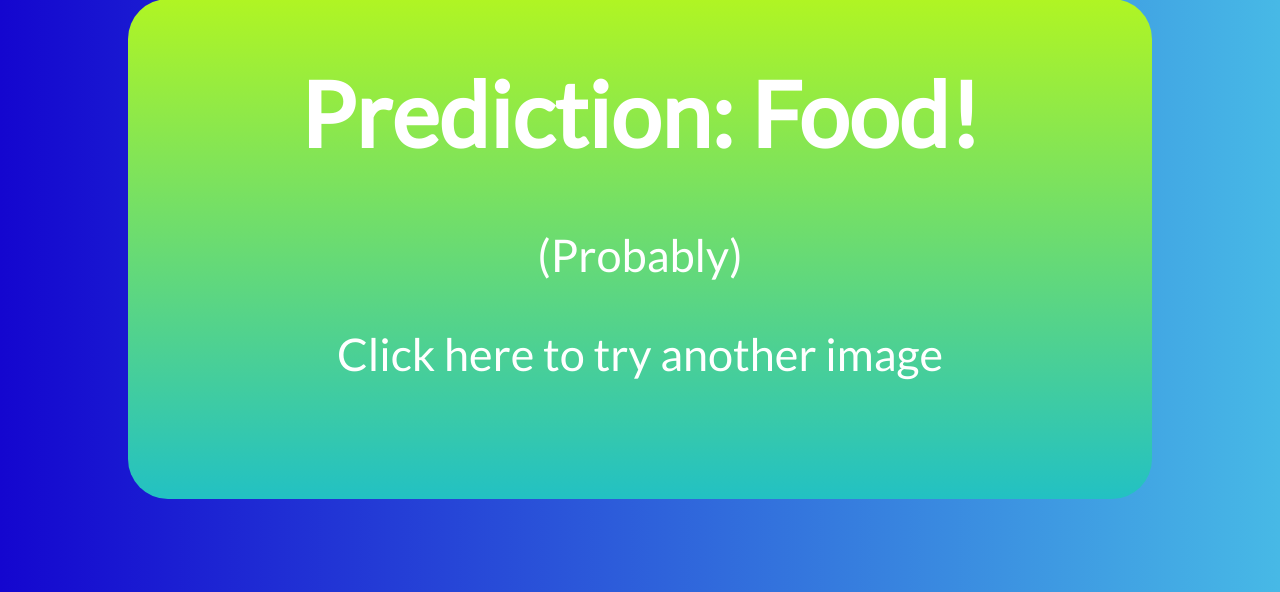
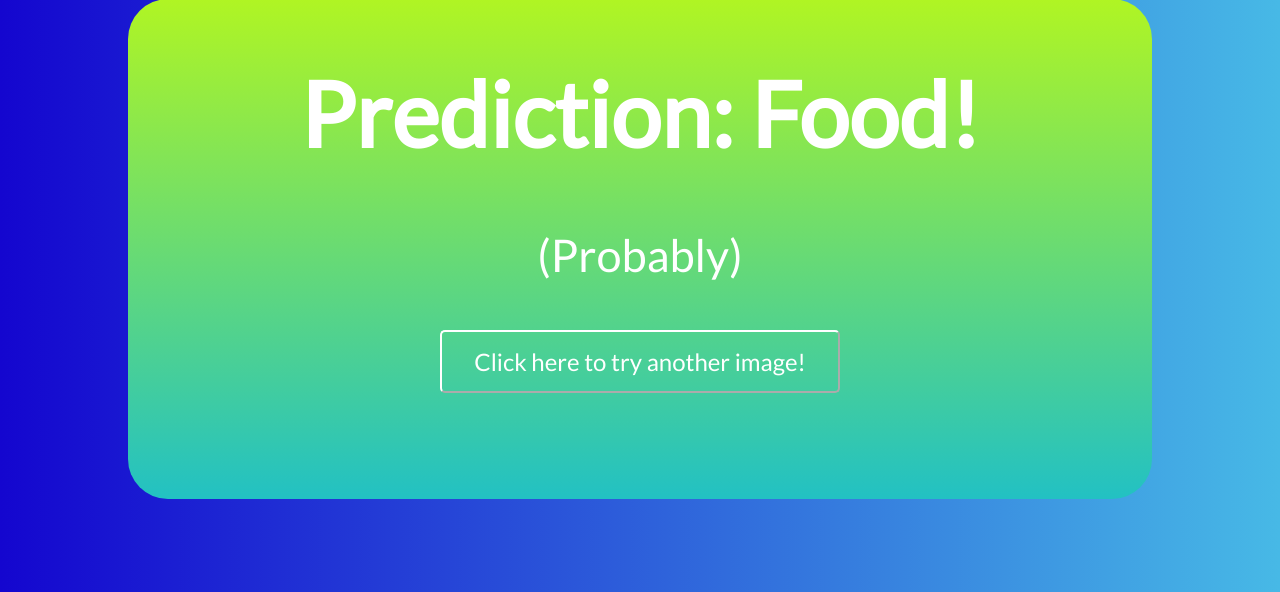
Before and after one commit to khal745/FoodFinder, a Flask app: template templates/food.html in a window 1280 px wide. Shown: the part 151-743 px from the top of the page. Run offline with Flask 2, Linux system fonts and the light colour scheme; the template is opened without the code that fills it, so the values that code supplies are empty.

Commit message:
Final style change

```diff
--- a/mlAPI.py
+++ b/mlAPI.py
@@ -9,15 +9,12 @@ import io
 from PIL import Image
 
 from flask_dropzone import Dropzone
-import os
 
-basedir = os.path.abspath(os.path.dirname(__file__))
 
 app = flask.Flask(__name__)
 model = None
 
 app.config.update(
-    UPLOADED_PATH=os.path.join(basedir, 'uploads'),
     DROPZONE_ALLOWED_FILE_TYPE='image',
     DROPZONE_MAX_FILE_SIZE=3,
     DROPZONE_MAX_FILES=1,
@@ -38,12 +35,12 @@ def prepare_image(image, target):
     if image.mode != "RGB":
         image = image.convert("RGB")
 
-    # image = preprocess_input(image)
+    #Need to take the image and convert to suitable form and preprocess.
     image = image.resize(target)
     image = img_to_array(image)
     image = np.expand_dims(image, axis=0)
+
     image = imagenet_utils.preprocess_input(image)
-
     # return the image preprocessed using the ResNet50 pre-processing function
     return image
 
@@ -55,30 +52,22 @@ def index():
 
 @app.route("/predict", methods=["POST", "GET"])
 def upload():
-    data = {"success": False}
+
     if flask.request.method == 'POST':
         image = flask.request.files.get('file')
-        #image.save(os.path.join(app.config['UPLOADED_PATH'], image.filename))
-        #filename = image.filename
 
     image = Image.open(image)
 
     # pre-process the image
     image = prepare_image(image, target=(224, 224))
 
-    # classify it, give prediction to return to client
+    # classify it using ft_model - leads to redirection to relevant page for different styled page
     prediction = model.predict(image)
     global output_pred
     if prediction > 0.5:
         output_pred = "not_food"
     else:
         output_pred = "food"
-
-    # Add to data dictionary to return to client
-    data["predictions"] = output_pred
-
-    # Return the request was successful
-    data["success"] = True
 
     return ''
 
--- a/static/css/stylesheet3.css
+++ b/static/css/stylesheetFinal.css
@@ -28,7 +28,7 @@ body {
 .childL {
     font-family: 'Roboto', sans-serif;
     font-weight: 100;
-    text-align: center;
+    text-align: left;
     color: white;
     font-size: 15px;
     float: left;
@@ -81,3 +81,16 @@ body {
 
 	margin: auto;
 }
+
+.buttonStyle {
+    background-color: transparent;
+    border-color: white;
+    border-radius: 5px;
+    font-family: 'Lato', sans-serif;
+    color: white;
+    padding: 15px 32px;
+    text-align: center;
+    text-decoration: none;
+    display: inline-block;
+    font-size: 24px;
+  }
--- a/templates/food.html
+++ b/templates/food.html
@@ -2,7 +2,7 @@
 <html lang="en">
 <head>
 <meta charset="UTF-8">
-<link rel="stylesheet" type="text/css" href="../static/css/stylesheet3.css">
+<link rel="stylesheet" type="text/css" href="../static/css/stylesheetFinal.css">
 <link href="https://fonts.googleapis.com/css?family=Lato|Raleway|Roboto&display=swap" rel="stylesheet">
 
 <title>Food Finder</title>
@@ -11,7 +11,9 @@
     <div class="food">
         <h1>Prediction: Food!</h1>
         <p>(Probably)</p>
-        <p>Click here to try another image</p>
+        <form>
+            <input class="buttonStyle" type="button" value="Click here to try another image!" onclick="history.back()">
+        </form>
     </div>
 </body>
 
--- a/templates/notfood.html
+++ b/templates/notfood.html
@@ -2,7 +2,7 @@
 <html lang="en">
 <head>
 <meta charset="UTF-8">
-<link rel="stylesheet" type="text/css" href="../static/css/stylesheet3.css">
+<link rel="stylesheet" type="text/css" href="../static/css/stylesheetFinal.css">
 <link href="https://fonts.googleapis.com/css?family=Lato|Raleway|Roboto&display=swap" rel="stylesheet">
 
 <title>Food Finder</title>
@@ -11,7 +11,9 @@
     <div class="notfood">
         <h1>Prediction: Not Food!</h1>
         <p>(Probably)</p>
-        <p>Click here to try another image</p>
+        <form>
+            <input class="buttonStyle" type="button" value="Click here to try another image!" onclick="history.back()">
+        </form>
     </div>
 </body>
 
```
Also changed, not shown: templates/page.html (+7 -4 lines).
